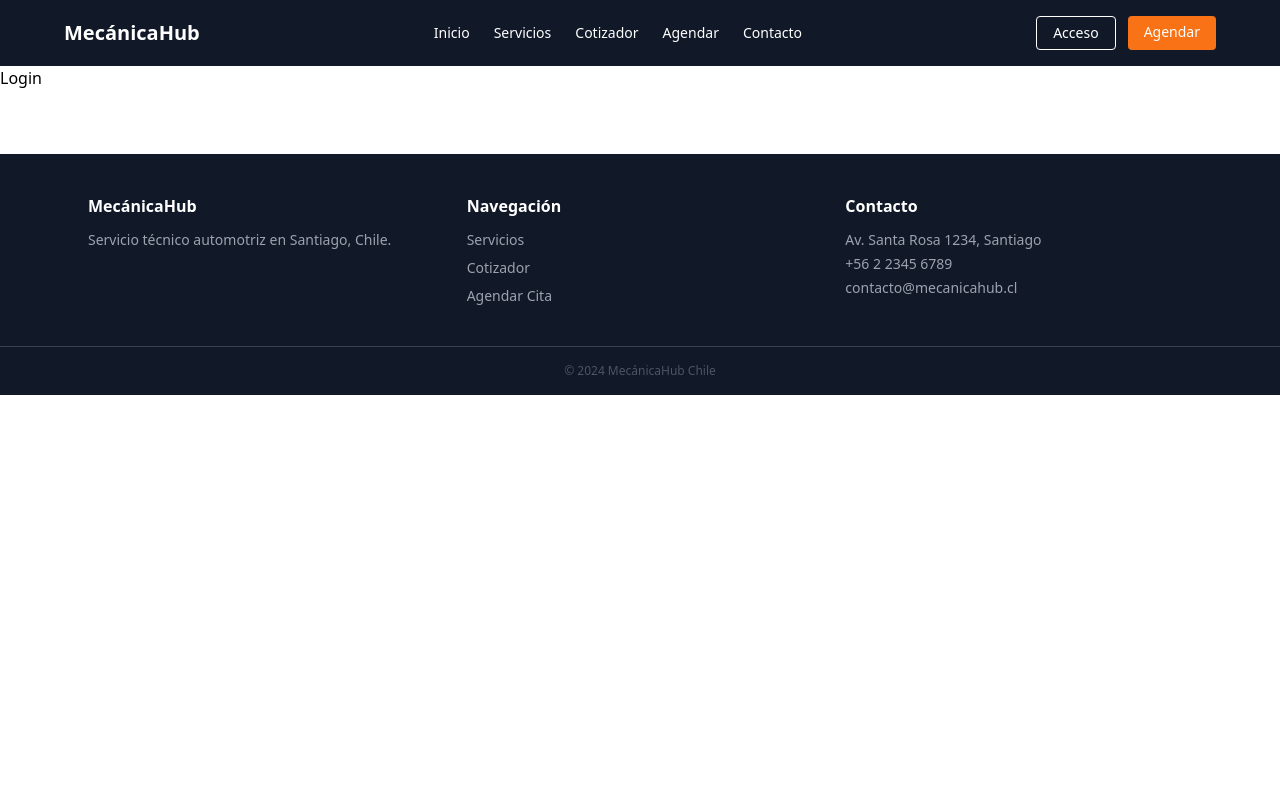
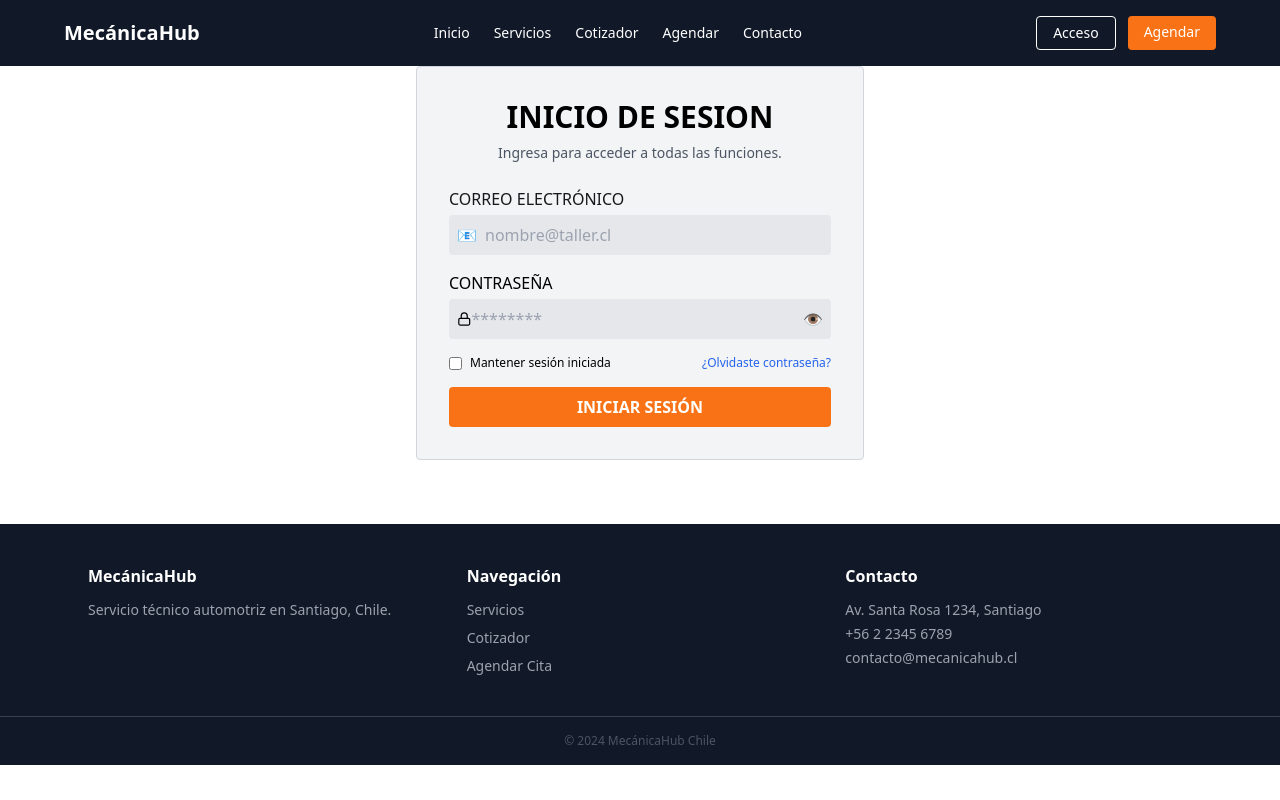
Before and after one commit to mecanicontrol/mecanicaControl-frontend, a React (Vite) app: page /login in a window 1280 px wide. Built offline with nearby package versions, Linux system fonts and the light colour scheme.

Commit message:
feat: diseño login terminado

```diff
--- a/src/components/login/InicioSesion.jsx
+++ b/src/components/login/InicioSesion.jsx
@@ -1,8 +1,70 @@
- import { Link } from 'react-router-dom'
+import { Link } from "react-router-dom";
+import { Lock } from "lucide-react";
 
-export default function HeroCotizador() {
+export default function InicioSesion() {
+
   return(
-    <h1>Login</h1>
+    <div className="flex justify-center items-center h-full">
 
+      <div className="w-full max-w-md bg-gray-100 p-8 rounded border border-gray-300">
+
+        {/* TITULO */}
+        <h1 className="text-3xl font-black text-center mb-2">
+          INICIO DE SESION
+        </h1>
+
+        <p className="text-center text-gray-600 text-sm mb-6">
+          Ingresa para acceder a todas las funciones.
+        </p>
+
+        {/* CORREO */}
+        <div className="mb-4">
+          <label className="text-[oklch(21%_0.006_285.885)]">CORREO ELECTRÓNICO</label>
+
+          <div className="bg-gray-200 p-2 rounded flex items-center mt-1">
+            <span className="mr-2">📧</span>
+            <input
+              type="email"
+              placeholder="nombre@taller.cl"
+              className="bg-transparent outline-none w-full"
+            />
+          </div>
+        </div>
+
+        {/* CONTRASEÑA */}
+        <div className="mb-4">
+          <label className="oklch(21% 0.006 285.885)">CONTRASEÑA</label>
+
+          <div className="bg-gray-200 p-2 rounded flex items-center mt-1">
+            <Lock size={16} className="oklch(14.1% 0.005 285.823)" />
+            <input
+              type="password"
+              placeholder="********"
+              className="bg-transparent outline-none w-full"
+            />
+            <span className="text-gray-400">👁️</span>
+          </div>
+        </div>
+
+        {/* OPCIONES */}
+        <div className="flex justify-between items-center text-xs mb-4">
+          <label className="flex items-center gap-2">
+            <input type="checkbox" />
+            Mantener sesión iniciada
+          </label>
+
+          <Link className="text-blue-600 font-semi-bold text-xs">
+            ¿Olvidaste contraseña?
+          </Link>
+        </div>
+
+        {/* BOTON */}
+        <button className="w-full bg-orange-500 text-white py-2 rounded font-semibold">
+          INICIAR SESIÓN
+        </button>
+
+      </div>
+
+    </div>
   )
 }
```
Also changed, not shown: 1 other file (tests, documents, lock files or other folders).
